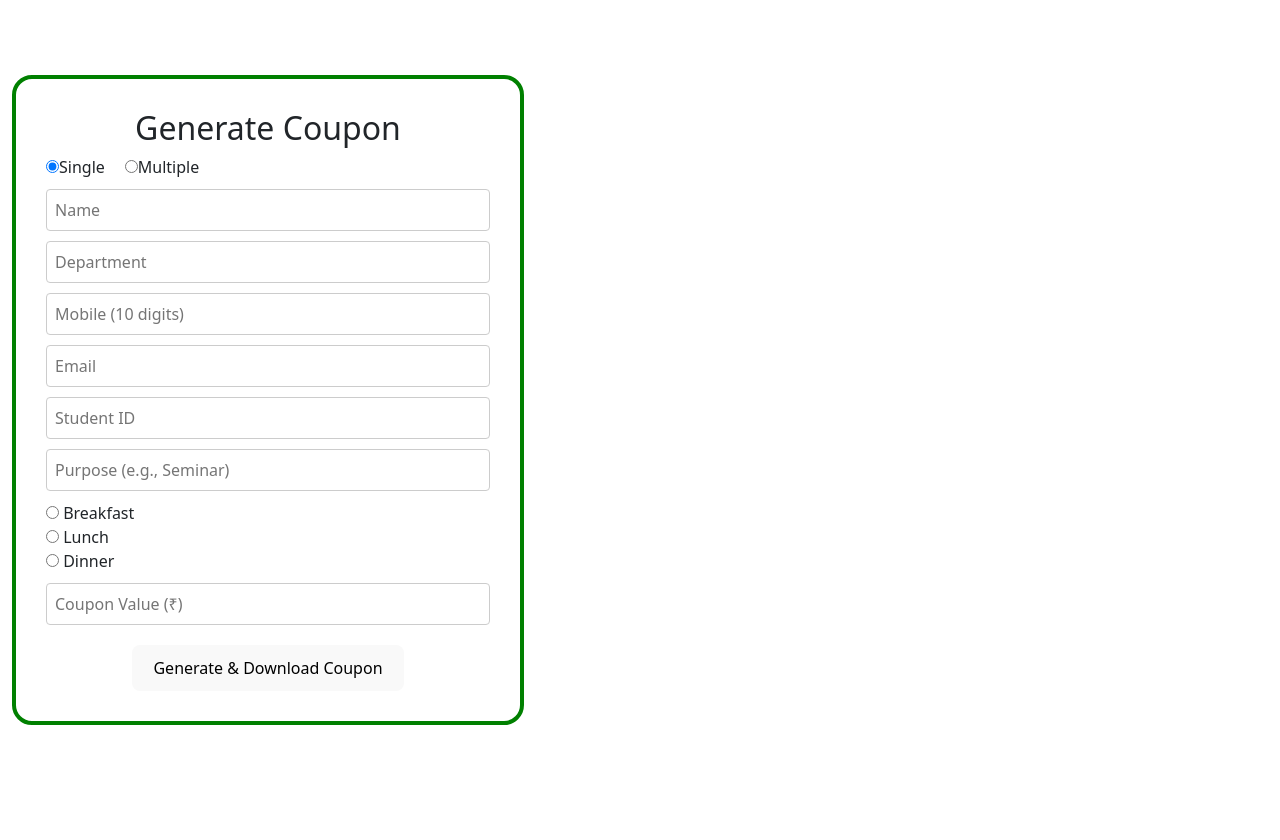
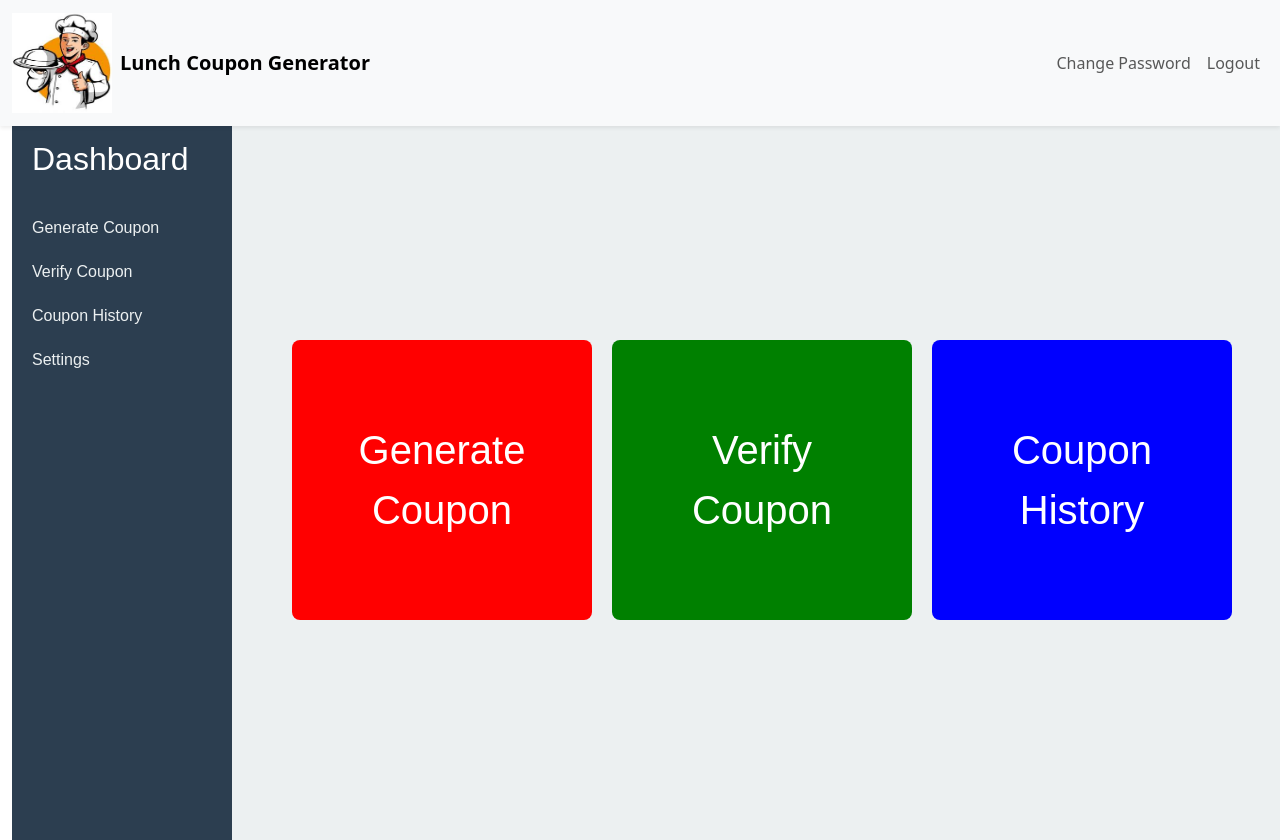
Before and after one commit to ashishvirgo/Lunch-Coupen-App, a React (Vite) app in the folder Client/: page / in a window 1280 px wide. Before the commit the page ends 800 px from the top, so only its background shows below. Built offline with nearby package versions, Linux system fonts and the light colour scheme; no server answers.

Commit message:
update route

```diff
--- a/Client/src/App.jsx
+++ b/Client/src/App.jsx
@@ -10,7 +10,7 @@ const App = () => {
     <div>
       <BrowserRouter>
       <Routes>
-        <Route path="/" element={<GenerateCoupon studentId="STU123" />}></Route>
+        <Route path="/" element={<DashBoard />}></Route>
         <Route path="/dashboard" element={<MessDashboard />} />
         <Route path="/hdashboard" element={<DashBoard />} />
         <Route path="/verify" element={<VerifyCoupon/>}></Route>
```
